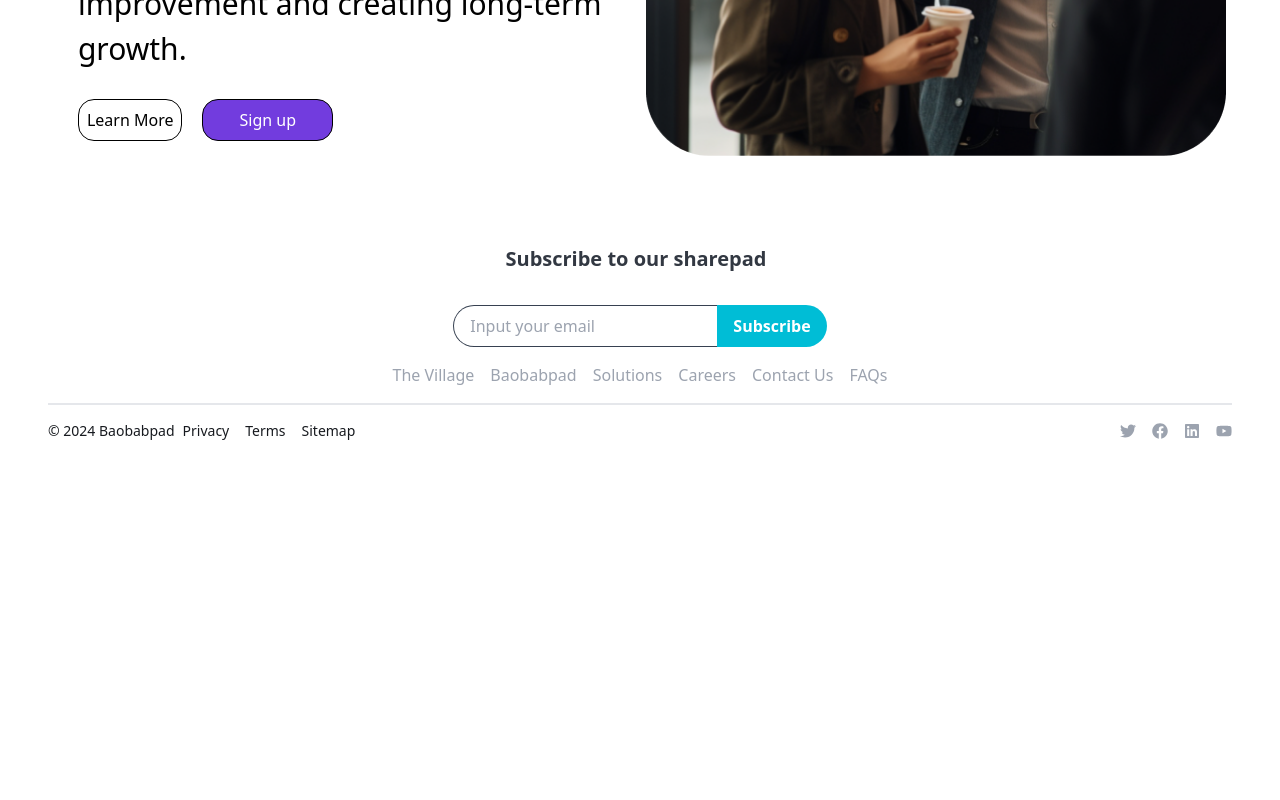
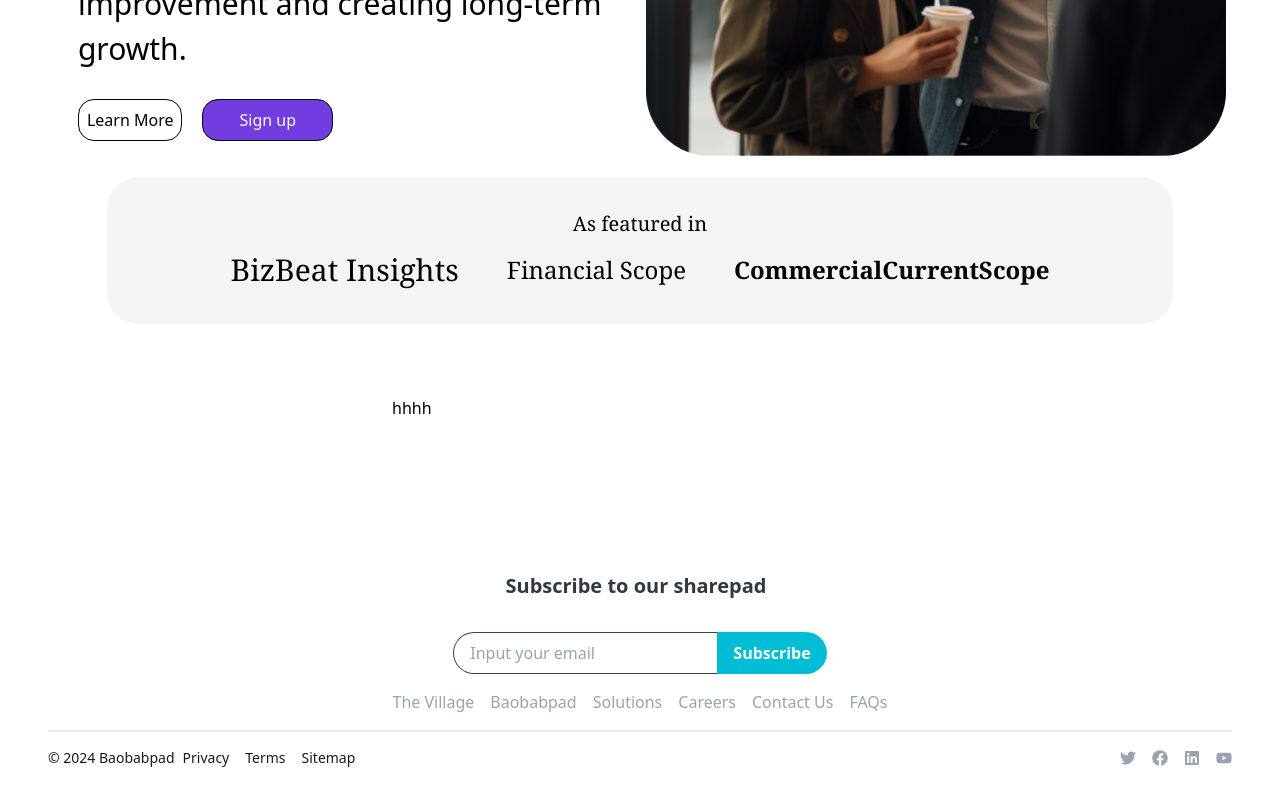
Before and after one commit to baobabpad-pilot/baobabpad_frontend_v0, a Next.js app: page /Solutions in a window 1280 px wide. Shown: the part 1167-1967 px from the top of the page. Before the commit the page ends 1640 px from the top, so only its background shows below. Built offline with nearby package versions, Linux system fonts and the light colour scheme.

Commit message:
(feat) worked on introduction section

```diff
--- a/src/pages/Solutions.tsx
+++ b/src/pages/Solutions.tsx
@@ -40,6 +40,29 @@ const Solutions = () => {
           <img src="/introduction-solution-image.png" alt="people smiling " className="w-full"/>
 
         </div>
+
+
+        <div className="w-full md:w-[90%] flex flex-col flex-wrap items-center bg-[#F3F4F6] mt-3 p-8 gap-y-2 rounded-[2rem]">
+          <div><span  className="font-serif text-[1.25rem]">As featured in </span></div>
+          <div className=" flex items-center gap-x-12">
+              <span className="font-serif text-[1.875rem]">BizBeat Insights</span>
+              <span  className="font-serif text-[1.5rem]">Financial Scope</span>
+              <span  className="font-serif text-[1.5rem] font-extrabold">CommercialCurrentScope</span>
+          </div>
+
+        </div>
+
+        <div  className="w-full  flex flex-col md:flex-row items-center justify-center flex-wrap p-12 ">
+              <div className="w-full md:w-[50%] flex flex-row md:flex-col justify-center flex-wrap p-6 pt-[-1rem] gap-y-7">
+                  hhhh
+          </div>
+        </div>
+
+
+
+
+
+
     </section>
 
 
```
